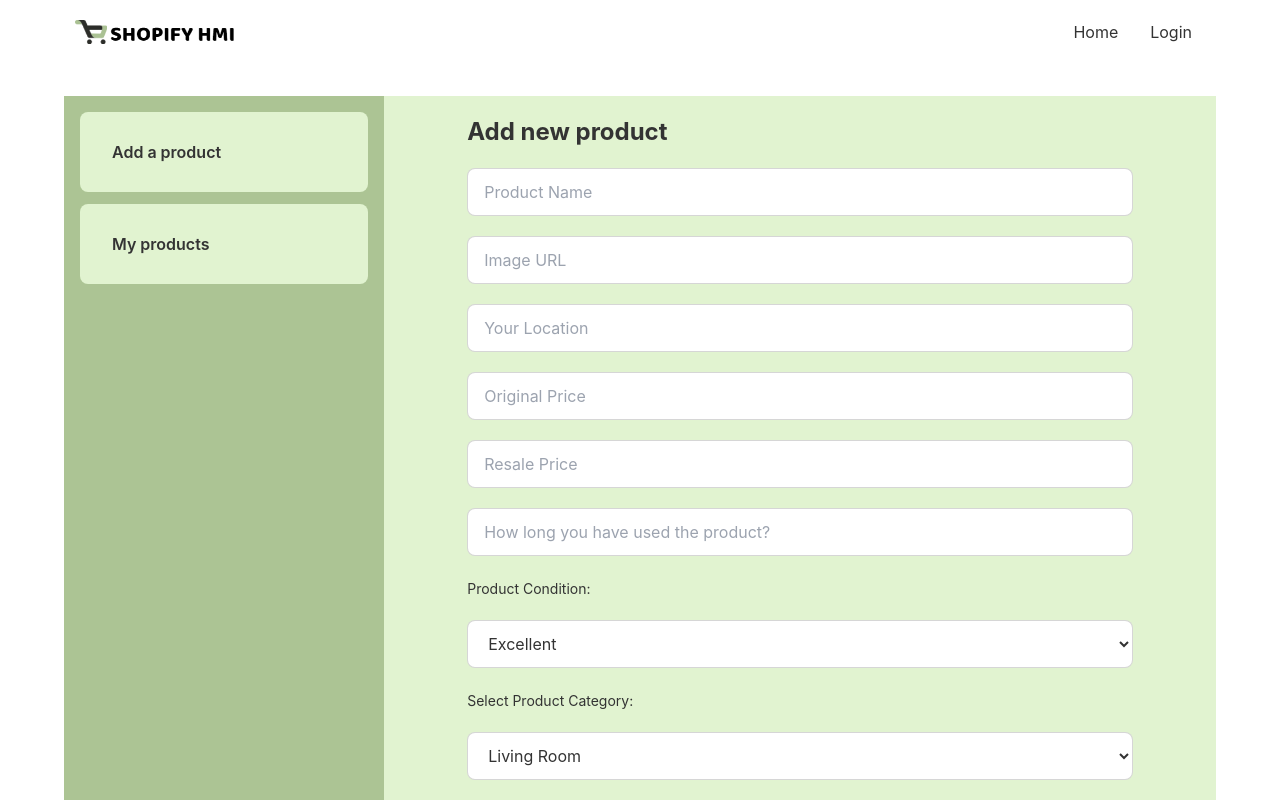
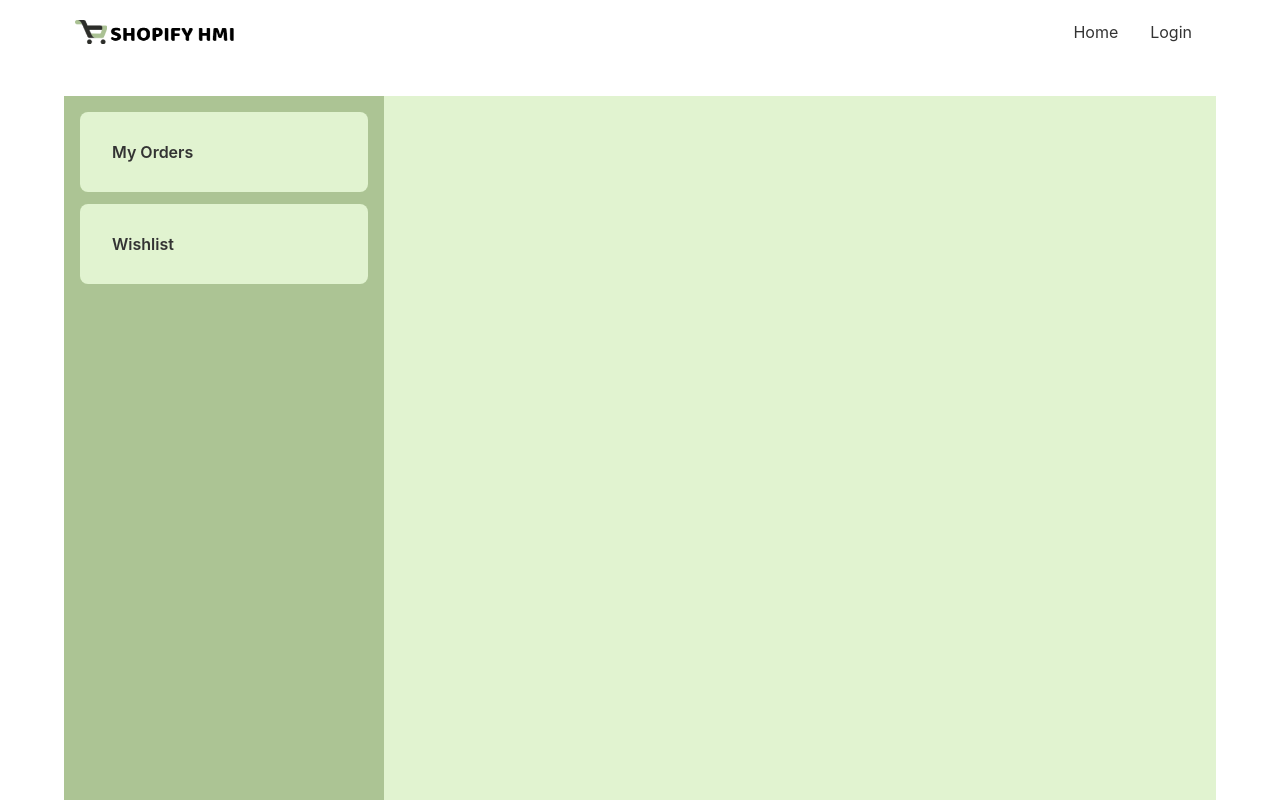
Before and after one commit to HumairaIrin/shopify-hmi-client, a React (Create React App) app: page /dashboard in a window 1280 px wide. Shown: the top 800 px of the page. Built offline with nearby package versions, Linux system fonts and the light colour scheme; no server answers.

Commit message:
useAdmin hook added

```diff
--- /dev/null
+++ b/src/Pages/Routes/SellerRoute.js
@@ -0,0 +1,22 @@
+import React, { useContext } from 'react';
+import { Navigate, useLocation } from 'react-router-dom';
+import useSeller from '../../hooks/useSeller';
+import { AuthContext } from '../contexts/AuthProvider';
+import Loading from '../Shared/Loading/Loading';
+
+const SellerRoute = ({ children }) => {
+    const { user, loading } = useContext(AuthContext);
+    const [isSeller, isSellerLoading] = useSeller(user?.email);
+    const location = useLocation();
+
+    if (loading || isSellerLoading) {
+        return <Loading></Loading>
+    }
+    if (user && isSeller) {
+        return children;
+    }
+
+    return <Navigate to='/login' state={{ from: location }} replace></Navigate>
+};
+
+export default SellerRoute;
--- /dev/null
+++ b/src/hooks/useAdmin.js
@@ -0,0 +1,20 @@
+import { useEffect, useState } from "react"
+
+const useAdmin = email => {
+    const [isAdmin, setIsAdmin] = useState(false);
+    const [isAdminLoading, setIsAdminLoading] = useState(true);
+
+    useEffect(() => {
+        if (email) {
+            fetch(`http://localhost:5000/user/admin/${email}`)
+                .then(res => res.json())
+                .then(data => {
+                    setIsAdmin(data.isAdmin);
+                    setIsAdminLoading(false);
+                })
+        }
+    }, [email])
+    return [isAdmin, isAdminLoading]
+}
+
+export default useAdmin;
--- a/src/layouts/DashboardLayout.js
+++ b/src/layouts/DashboardLayout.js
@@ -1,10 +1,14 @@
-import React from 'react';
+import React, { useContext } from 'react';
 import { Link, Outlet } from 'react-router-dom';
 import Navbar from '../Pages/Shared/Navbar/Navbar';
 import Footer from '../Pages/Shared/Footer/Footer';
+import useSeller from '../hooks/useSeller';
+import { AuthContext } from '../Pages/contexts/AuthProvider';
 
 
 const DashboardLayout = () => {
+    const { user } = useContext(AuthContext);
+    const [isSeller] = useSeller(user?.email);
     return (
         <div>
             <Navbar></Navbar>
@@ -16,10 +20,14 @@ const DashboardLayout = () => {
                 <div className="drawer-side">
                     <label htmlFor="dashboard-drawer" className="drawer-overlay"></label>
                     <ul className="menu p-4 w-80 bg-[#acc494]">
-                        {/* <li><Link to='/'>My Orders</Link></li>
-                        <li><Link to='/'>Wishlist</Link></li> */}
-                        <li className='bg-[#e1f3d0] p-4 mb-3 rounded-lg font-semibold'><Link to='/dashboard'>Add a product</Link></li>
-                        <li className='bg-[#e1f3d0] p-4 mb-3 rounded-lg font-semibold'><Link to='/dashboard/myProducts'>My products</Link></li>
+                        <li className='bg-[#e1f3d0] p-4 mb-3 rounded-lg font-semibold'><Link to='/myOrders'>My Orders</Link></li>
+                        <li className='bg-[#e1f3d0] p-4 mb-3 rounded-lg font-semibold'><Link to='/wishlist'>Wishlist</Link></li>
+                        {isSeller &&
+                            <>
+                                <li className='bg-[#e1f3d0] p-4 mb-3 rounded-lg font-semibold'><Link to='/dashboard/addProduct'>Add a product</Link></li>
+                                <li className='bg-[#e1f3d0] p-4 mb-3 rounded-lg font-semibold'><Link to='/dashboard/myProducts'>My products</Link></li>
+                            </>
+                        }
                     </ul>
 
                 </div>
```
Also changed, not shown: src/Pages/Routes/Routes.js (+4 -3 lines).
